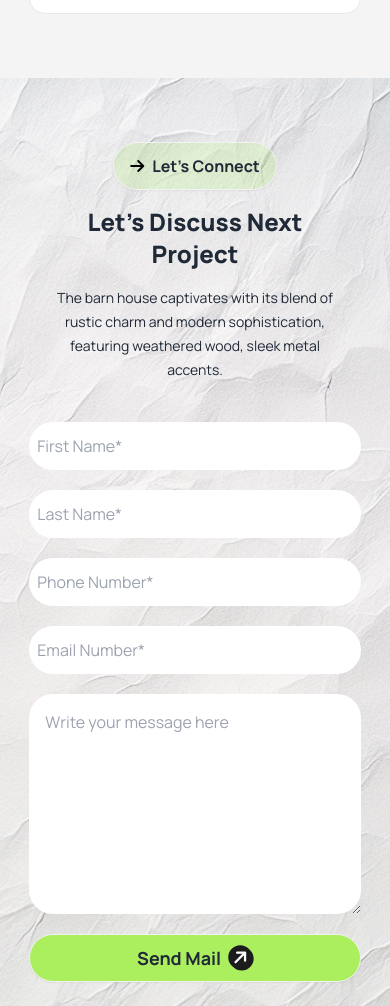
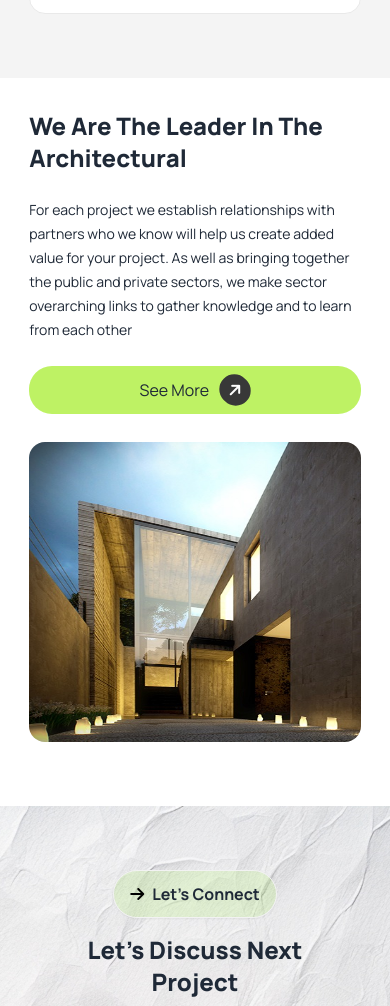
Before and after one commit to AbuNayem119/Rinterio-web-design, a plain HTML site: page index.html in a window 390 px wide. Shown: the part 5080-6086 px from the top of the page. Drawn offline with nearby package versions, Linux system fonts and the light colour scheme.

Commit message:
Again Some Section Responsive

```diff
--- a/index.html
+++ b/index.html
@@ -27,7 +27,7 @@
       }
     </style>
   </head>
-  <body class="Manrope lg:w-[1440px] mx-auto">
+  <body class="Manrope md:w-[1440px] mx-auto">
     <header class="bg-gradient-to-b from-[#F5F5F5] to-white pb-16 pt-9">
       <div class="w-[85%] mx-auto flex justify-between py-3">
         <div class="flex items-center">
@@ -56,8 +56,8 @@
 
           <a class="btn bg-[#ABEF5F] rounded-3xl text-[20px] py-1 px-6 hidden md:block" href=""
             >Book Consult<i class="fa-solid fa-arrow-right bg-[#383838] p-2 ml-2 text-white -rotate-45 rounded-full"
-            ></i
-          ></a>
+            ></i>
+          </a>
         </div>
       </div>
 
@@ -277,6 +277,18 @@
         </div>
       </section>
 
+      <section class="pb-16 pt-8">
+        <div class="  w-[85%] mx-auto flex md:flex-row flex-col justify-between items-center gap-7">
+         <div class="">
+             <h3 class="md:text-[40px] text-2xl font-extrabold">We Are The Leader In The <br> Architectural</h3>
+             <p class="py-6 md:text-base leading-6 text-sm md:w-5/6 w-full">For each project we establish relationships with partners who we know will help us create added value for your project. As well as bringing together the public and private sectors, we make sector overarching links to gather knowledge and to learn from each other</p>
+            <button class="bg-lime-300 w-full md:w-1/2 px-4 py-2 rounded-[23px]">See More <i class="fa-solid fa-arrow-right bg-[#383838] p-2 ml-2 text-white -rotate-45 rounded-full"
+              ></i></button>
+         </div>
+          <img class="w-full h-[300px] rounded-[16px]" src="./assets/challenge.jpg" alt="">
+        </div>
+      </section>
+
       <!-- Contact Form -->
       <section class="pb-24 pt-16 bg-[url('./assets/bg.jpg')] bg-center bg-no-repeat bg-cover" >
         <div class="flex items-center flex-col gap-4 w-[85%] mx-auto mb-10">
@@ -332,6 +344,7 @@
       </section>
 
     </main>
+
     <footer class="pb-24 pt-16 bg-[#1C1C1C]">
       <div class="w-[85%] mx-auto flex flex-col items-center gap-5 py-3">
         <div class="flex items-center">
```
Also changed, not shown: assets/challenge.jpg (added).
